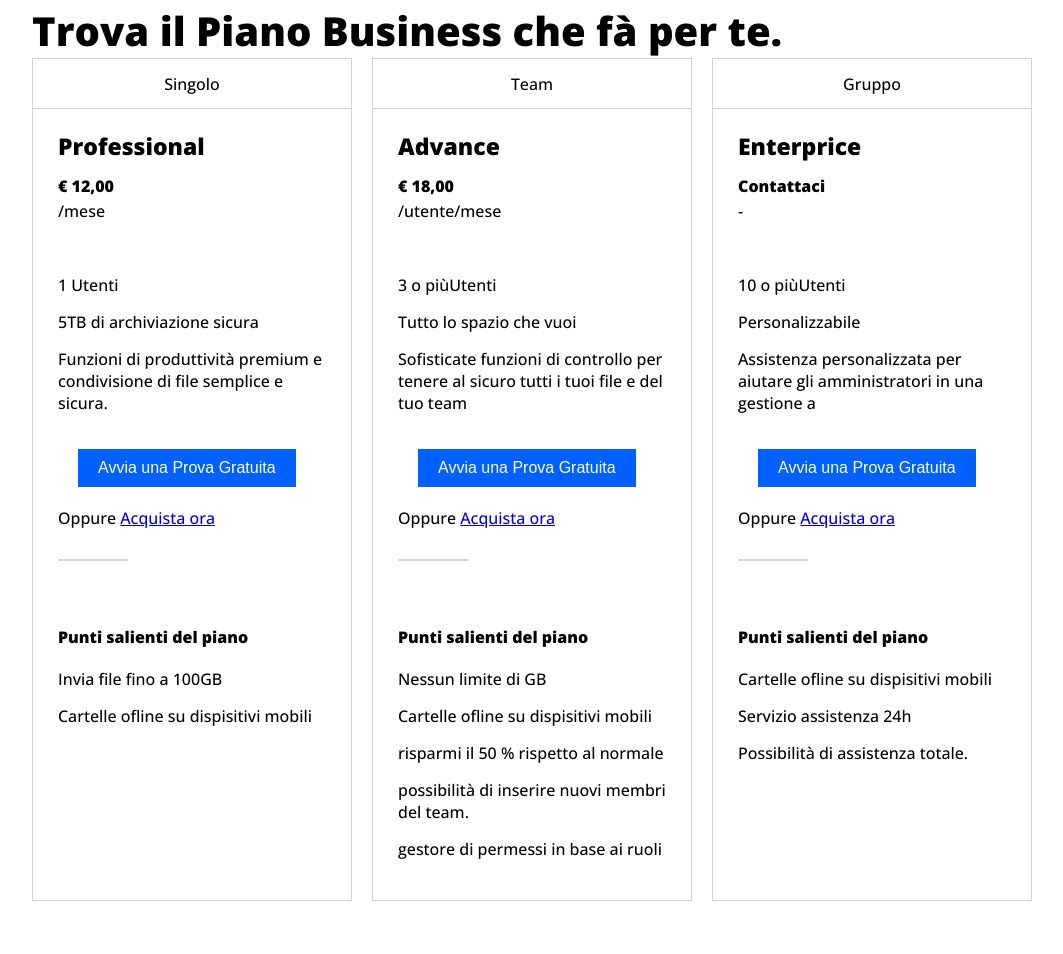
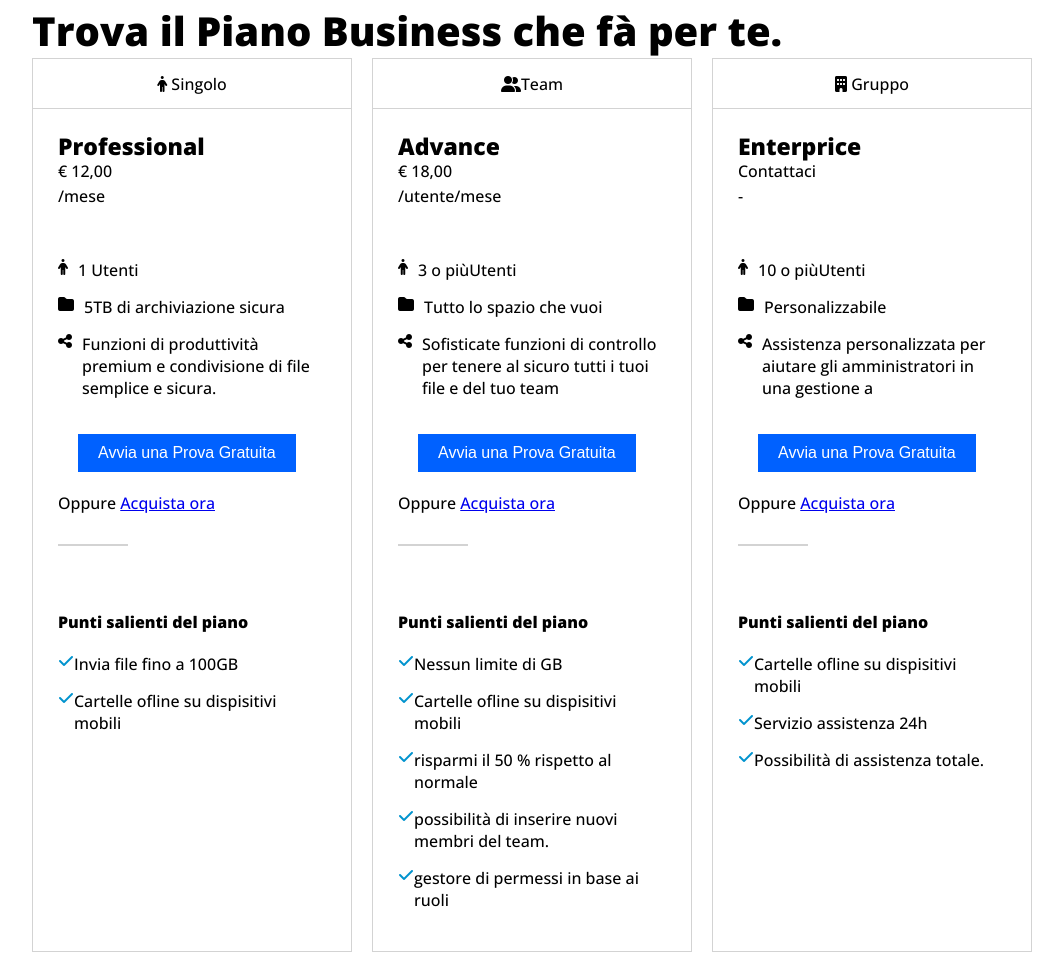
Before and after one commit to DanieleTuttolani/htmlcss-dropbox, a plain HTML site: page index.html in a window 1280 px wide. Shown: the part 867-1821 px from the top of the page, without its empty margins (108-1171 px from the left). Drawn offline with nearby package versions, Linux system fonts and the light colour scheme.

Commit message:
added some bonus

```diff
--- a/css/style.css
+++ b/css/style.css
@@ -193,7 +193,7 @@ main{
 .tar-info h3{
     font-size: 23px;
 }
-.tar-info p:first-of-type{
+.tar-info p:first-child{
     padding-top: 15px;
     font-weight: 800;
 }
@@ -204,7 +204,12 @@ main{
 .tar-body ul>*{
     padding-bottom: 15px;
     list-style-type: none;
+    display: flex;
 }
+.tar-body i{
+    padding: 0 10px 0 0 ;
+}
+
 .tar-body button{
     background-color: var(--blue-color-button);
     margin-left: 20px;
@@ -225,16 +230,28 @@ main{
 .tar-foot{
     padding: 25px;
 }
-.tar-foot p:first-of-type{
+.tar-foot p:first-child{
     padding-top: 15px;
     font-weight: 800;
     margin-bottom: 20px;
 }
+.tar-foot li p{
+    display: inline-block;
+}
+
+
+
 .tar-foot ul>*{
     list-style-type: none;
     padding-bottom: 15px;
+    display: flex;
 }
-
+.tar-foot ul{
+    flex-direction: column;
+}
+.tar-foot i{
+    color: #0093ce;
+}
 
 
 
@@ -250,6 +267,9 @@ main{
 .tar-special{
     text-align: center;
     padding: 5px;
+}
+.tar-special i{
+    padding: 0 10px 0 0 ;
 }
 .special-body{
     padding: 15px;
@@ -359,7 +379,16 @@ padding-bottom: 10px;
     flex-basis: 50%;
     height: calc(100% / 2);
     position: relative;
+    transition: 0.5s linear;
 }
+
+.square:hover {
+    filter: invert(1);
+}
+
+
+
+
 
 .sponsor .square img{
     width: 100%;
@@ -461,8 +490,9 @@ padding-bottom: 10px;
 }
 .faq-section{
     min-height: 100px;
-    line-height: 100px;
+    align-items: center;
     border-bottom: 1px solid black;
+    justify-content: space-between;
 }
 
 
@@ -496,6 +526,6 @@ footer{
 .lang{
     height: 100px;
     width: 150px;
-    line-height: 100px;
     color: grey ;
+    align-items: center;
 }
--- a/index.html
+++ b/index.html
@@ -9,6 +9,10 @@
     <link rel="preconnect" href="https://fonts.googleapis.com">
     <link rel="preconnect" href="https://fonts.gstatic.com" crossorigin>
     <link href="https://fonts.googleapis.com/css2?family=Open+Sans:wght@300;500;800&display=swap" rel="stylesheet">
+    <link rel='stylesheet' href='https://cdnjs.cloudflare.com/ajax/libs/fontawesome-iconpicker/3.2.0/css/fontawesome-iconpicker.min.css' integrity='sha512-BfgviGirSi7OFeVB2z9bxp856rzU1Tyy9Dtq2124oRUZSKXIQqpy+2LPuafc2zMd8dNUa+F7cpxbvUsZZXFltQ==' crossorigin='anonymous'/>
+    <link rel='stylesheet' href='https://cdnjs.cloudflare.com/ajax/libs/font-awesome/6.2.0/css/all.min.css' integrity='sha512-xh6O/CkQoPOWDdYTDqeRdPCVd1SpvCA9XXcUnZS2FmJNp1coAFzvtCN9BmamE+4aHK8yyUHUSCcJHgXloTyT2A==' crossorigin='anonymous'/>
+
+
 
     <link rel="stylesheet" href="css/style.css">
 </head>
@@ -71,7 +75,7 @@
             <div class="tariffe ">
                 <div class="column  bordo">
                     <div class="tar-name bor-bot">
-                        Singolo
+                        <i class="fa-solid fa-person"></i> Singolo
                     </div>
 
 
@@ -91,9 +95,9 @@
 
                     <section class="tar-body">
                        <ul>
-                         <li>1 Utenti</li>
-                         <li>5TB di archiviazione sicura</li>
-                         <li>Funzioni di produttività premium e condivisione di file semplice e sicura.</li>
+                         <li><i class="fa-solid fa-person"></i>1 Utenti</li>
+                         <li><i class="fa-solid fa-folder"></i>5TB di archiviazione sicura</li>
+                         <li><i class="fa-solid fa-share-nodes"></i>Funzioni di produttività premium e condivisione di file semplice e sicura.</li>
                        </ul>
 
                        <a href="#"><button>Avvia una Prova Gratuita</button></a>
@@ -105,16 +109,16 @@
 
                     <section class="tar-foot">
                         <p>Punti salienti del piano</p>
-                        <ul>
-                            <li>Invia file fino a 100GB</li>
-                            <li>Cartelle ofline su dispisitivi mobili</li>
+                        <ul class="flex">
+                            <li><i class="fa-solid fa-check"></i>Invia file fino a 100GB</li>
+                            <li><i class="fa-solid fa-check"></i>Cartelle ofline su dispisitivi mobili</li>
                         </ul>
                     </section>
                 </div>
 
                 <div class="column bordo">
                     <div class="tar-name bor-bot">
-                        Team
+                        <i class="fa-solid fa-user-group"></i>Team
                     </div>
 
 
@@ -132,9 +136,9 @@
 
                     <section class="tar-body">
                         <ul>
-                          <li>3 o piùUtenti</li>
-                          <li>Tutto lo spazio che vuoi</li>
-                          <li>Sofisticate funzioni di controllo per tenere al sicuro tutti i tuoi file e del tuo team</li>
+                          <li><i class="fa-solid fa-person"></i>3 o piùUtenti</li>
+                          <li><i class="fa-solid fa-folder"></i>Tutto lo spazio che vuoi</li>
+                          <li><i class="fa-solid fa-share-nodes"></i>Sofisticate funzioni di controllo per tenere al sicuro tutti i tuoi file e del tuo team</li>
                         </ul>
 
                         <a href="#"><button>Avvia una Prova Gratuita</button></a>
@@ -147,18 +151,18 @@
                      <section class="tar-foot">
                          <p>Punti salienti del piano</p>
                          <ul>
-                             <li>Nessun limite di GB</li>
-                             <li>Cartelle ofline su dispisitivi mobili</li>
-                             <li>risparmi il 50 % rispetto al normale</li>
-                             <li>possibilità di inserire nuovi membri del team.</li>
-                             <li>gestore di permessi in base ai ruoli</li>
+                             <li><i class="fa-solid fa-check"></i>Nessun limite di GB</li>
+                             <li><i class="fa-solid fa-check"></i>Cartelle ofline su dispisitivi mobili</li>
+                             <li><i class="fa-solid fa-check"></i>risparmi il 50 % rispetto al normale</li>
+                             <li><i class="fa-solid fa-check"></i>possibilità di inserire nuovi membri del team.</li>
+                             <li><i class="fa-solid fa-check"></i>gestore di permessi in base ai ruoli</li>
                          </ul>
                      </section>
                 </div>
 
                 <div class="column bordo">
                     <div class="tar-name bor-bot">
-                        Gruppo
+                        <i class="fa-solid fa-building"></i> Gruppo
                     </div>
 
 
@@ -173,9 +177,9 @@
 
                     <section class="tar-body">
                         <ul>
-                          <li>10 o piùUtenti</li>
-                          <li>Personalizzabile</li>
-                          <li>Assistenza personalizzata per aiutare gli amministratori in una gestione a</li>
+                          <li><i class="fa-solid fa-person"></i>10 o piùUtenti</li>
+                          <li><i class="fa-solid fa-folder"></i>Personalizzabile</li>
+                          <li><i class="fa-solid fa-share-nodes"></i>Assistenza personalizzata per aiutare gli amministratori in una gestione a</li>
                         </ul>
 
                         <a href="#"><button>Avvia una Prova Gratuita</button></a>
@@ -188,9 +192,10 @@
                      <section class="tar-foot">
                          <p>Punti salienti del piano</p>
                          <ul>
-                             <li>Cartelle ofline su dispisitivi mobili</li>
-                             <li>Servizio assistenza 24h</li>
-                             <li>Possibilità di assistenza totale.</li>
+                             <li><i class="fa-solid fa-check"></i><p>Cartelle ofline su dispisitivi mobili</p>
+                            </li>
+                             <li><i class="fa-solid fa-check"></i>Servizio assistenza 24h</li>
+                             <li><i class="fa-solid fa-check"></i>Possibilità di assistenza totale.</li>
                          </ul>
                      </section>
 
@@ -201,7 +206,7 @@
             <!--!seconda tariffa -->
             <div class="tariffa-special bordo">
                 <div class="tar-special bor-bot">
-                    <p>Team</p>
+                    <p><i class="fa-solid fa-building"></i>Team</p>
                 </div>
 
                     <section class="special flex">
@@ -373,14 +378,17 @@
                 <div class="faq-title ">
                     <h1>Domande frequenti</h1>
                 </div>
-                <div class="faq-section">
+                <div class="faq-section flex">
                     Quale è la differenza tra dropbox business e quell'altra??
+                    <i class="fa-sharp fa-solid fa-chevron-down"></i>
                 </div>
-                <div class="faq-section">
+                <div class="faq-section flex">
                     Quale è la differenza tra dropbox business e quell'altra??
+                    <i class="fa-sharp fa-solid fa-chevron-down"></i>
                 </div>
-                <div class="faq-section">
+                <div class="faq-section flex">
                     Quale è la differenza tra dropbox business e quell'altra??
+                    <i class="fa-sharp fa-solid fa-chevron-down"></i>
                 </div>
             </div>
         </div>
@@ -436,8 +444,11 @@
                     </div>
                 </div>
 
-                <div class="lang bordo-b">
-                    <p>Italiano</p>
+                <div class="lang flex ">
+                    <i class="fa-solid fa-earth-americas"></i>
+                    <p>Italiano
+                        <i class="fa-sharp fa-solid fa-chevron-up"></i>
+                    </p>
                 </div>
 
             </div>
```
